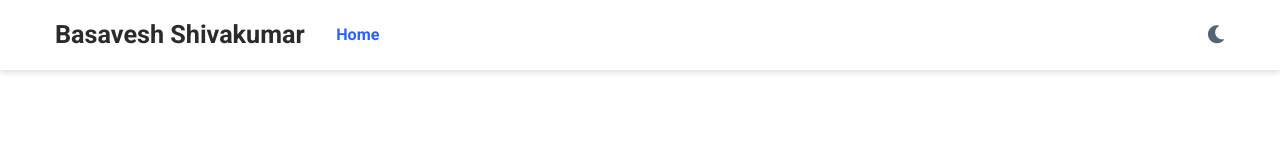
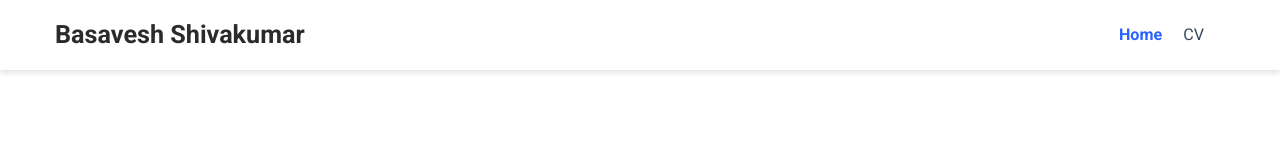
Before and after one commit to basavesh/basavesh.github.io, a plain HTML site: page index.html in a window 1280 px wide. Shown: the top 148 px of the page. Drawn offline with nearby package versions, Linux system fonts and the light colour scheme; some packages are replaced by stand-ins of ours; some icons are missing.

Commit message:
align links

```diff
--- a/index.html
+++ b/index.html
@@ -328,7 +328,7 @@
 
 
 
-    <div class="navbar-collapse main-menu-item collapse justify-content-start" id="navbar-content">
+    <div class="navbar-collapse main-menu-item collapse justify-content-end" id="navbar-content">
 
 
       <ul class="navbar-nav d-md-inline-flex">
@@ -366,16 +366,34 @@
 
 
 
+
+
+
+
+
+
+
+
+
+
+
+
+        <li class="nav-item">
+          <a class="nav-link " href="/files/cv.pdf"><span>CV</span></a>
+        </li>
+
+
+
+
+
+
+
       </ul>
     </div>
 
     <ul class="nav-icons navbar-nav flex-row ml-auto d-flex pl-md-2">
 
 
-
-      <li class="nav-item">
-        <a class="nav-link js-dark-toggle" href="#"><i class="fas fa-moon" aria-hidden="true"></i></a>
-      </li>
 
 
 
```
Also changed, not shown: 404.html (+23 -5 lines), authors/admin/index.html (+23 -5 lines), authors/index.html (+23 -5 lines), categories/index.html (+23 -5 lines), post/index.html (+23 -5 lines), publication/index.html (+23 -5 lines), publication_types/index.html (+23 -5 lines), tags/index.html (+23 -5 lines), talk/index.html (+23 -5 lines), 1 other file.
